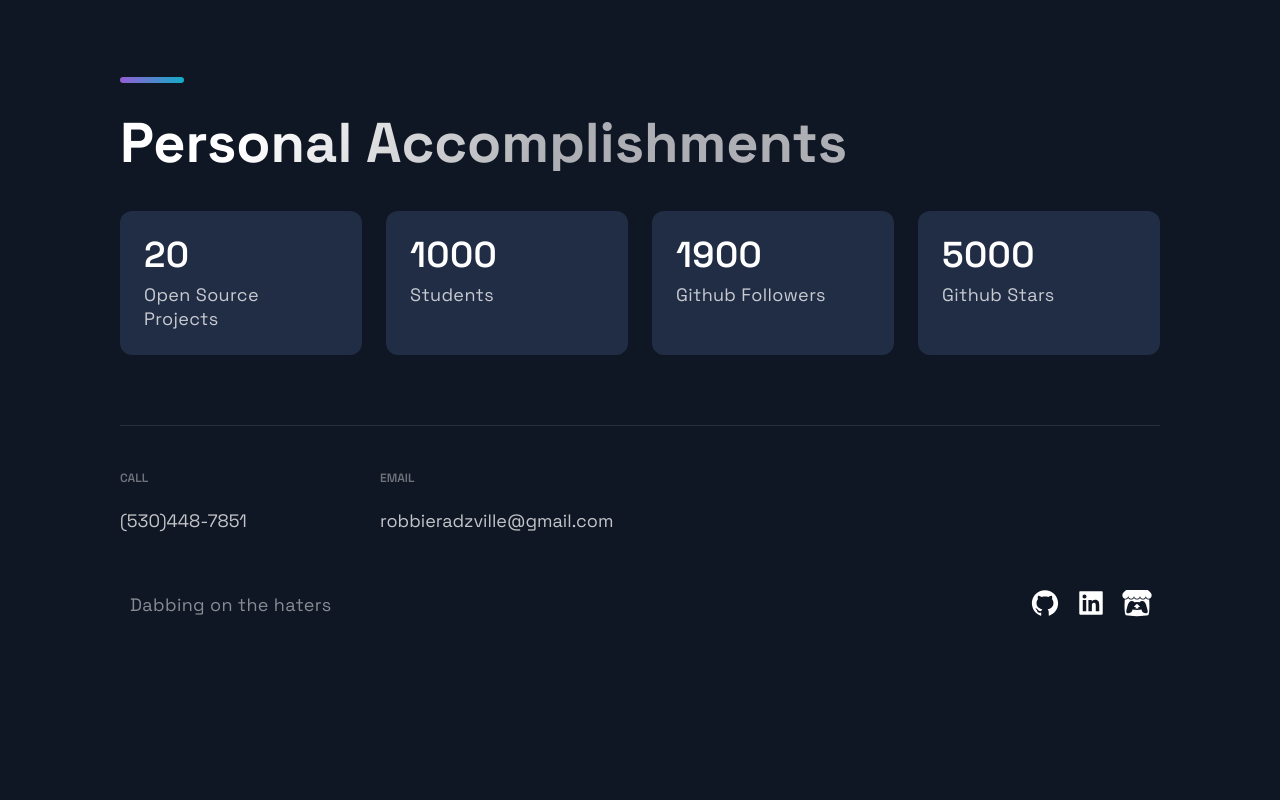
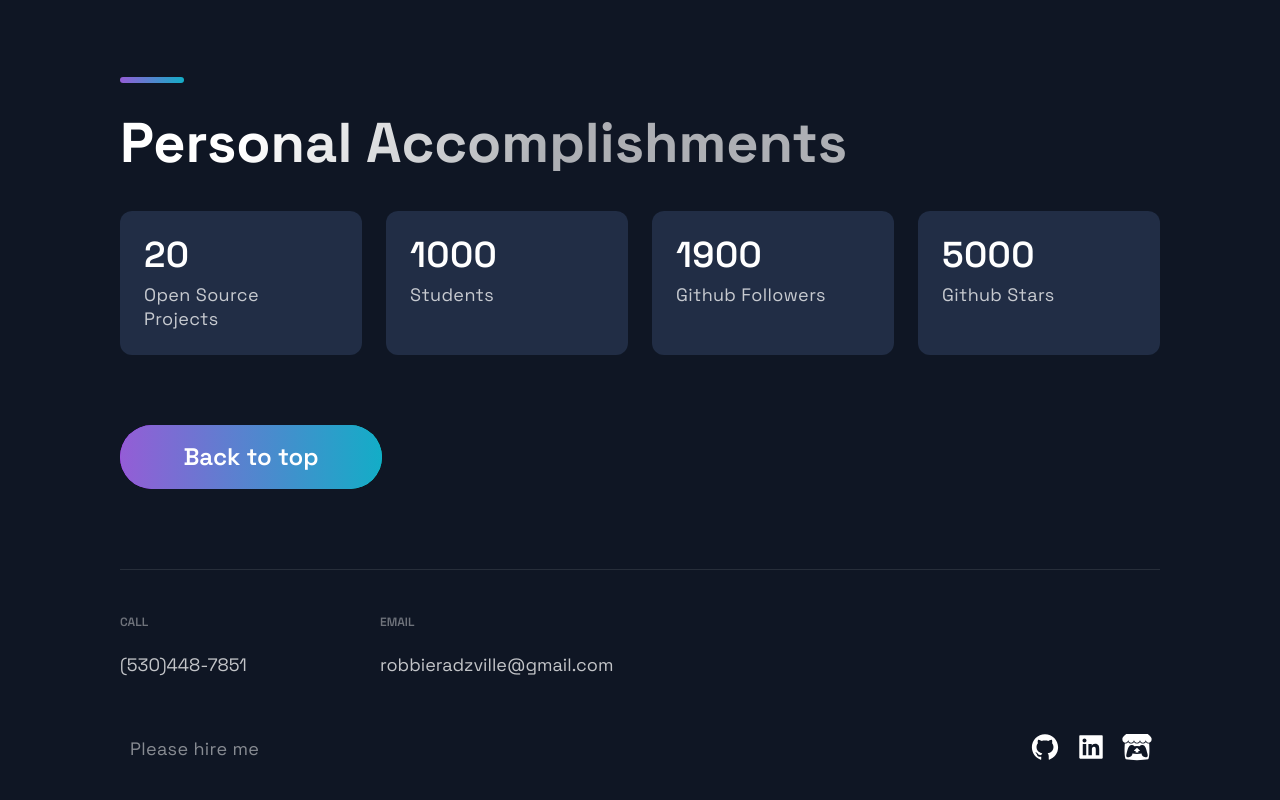
Before and after one commit to Robradz/PortfolioWebsite, a Next.js app: page / in a window 1280 px wide. Shown: the part 2836-3636 px from the top of the page. Before the commit the page ends 3516 px from the top, so only its background shows below. Built offline with nearby package versions, Linux system fonts and the light colour scheme.

Commit message:
Added "Back to top" button

```diff
--- a/src/components/Footer/Footer.js
+++ b/src/components/Footer/Footer.js
@@ -1,13 +1,20 @@
 import React from 'react';
 import { AiFillGithub, AiFillLinkedin } from 'react-icons/ai';
 import { FaItchIo } from 'react-icons/fa';
+import Button from '../../styles/GlobalComponents/Button';
+import Link from 'next/link'
 
-import { SocialIcons } from '../Header/HeaderStyles';
+import { SocialIcons, NavLink } from '../Header/HeaderStyles';
 import { CompanyContainer, FooterWrapper, LinkColumn, LinkItem, LinkList, LinkTitle, Slogan, SocialContainer, SocialIconsContainer } from './FooterStyles';
 
 const Footer = () => {
   return (
     <FooterWrapper>
+    <Button onClick={() => {
+      window.scrollTo({top: 0, behavior: "smooth"});
+      window.history.pushState({}, null, "/");
+      }}>Back to top
+    </Button>
       <LinkList>
         <LinkColumn>
           <LinkTitle>Call</LinkTitle>
@@ -20,7 +27,7 @@ const Footer = () => {
       </LinkList>
       <SocialIconsContainer>
         <CompanyContainer>
-          <Slogan>Dabbing on the haters</Slogan>
+          <Slogan>Please hire me</Slogan>
         </CompanyContainer>
         <SocialContainer>
           <SocialIcons href="https://github.com/robradz">
```
